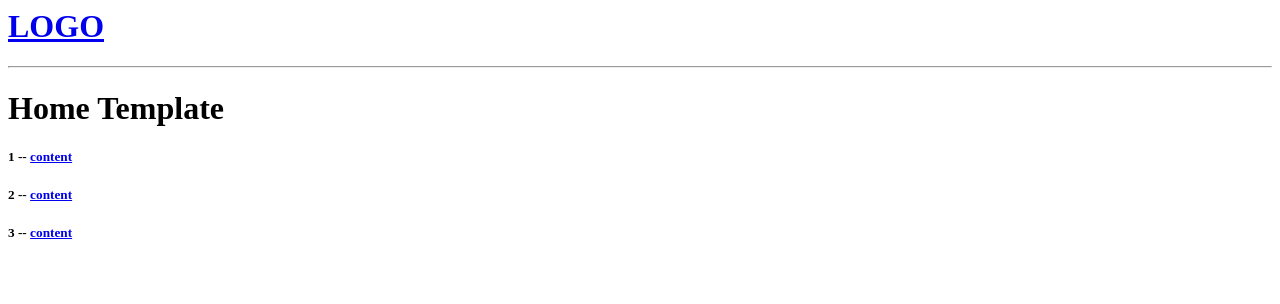
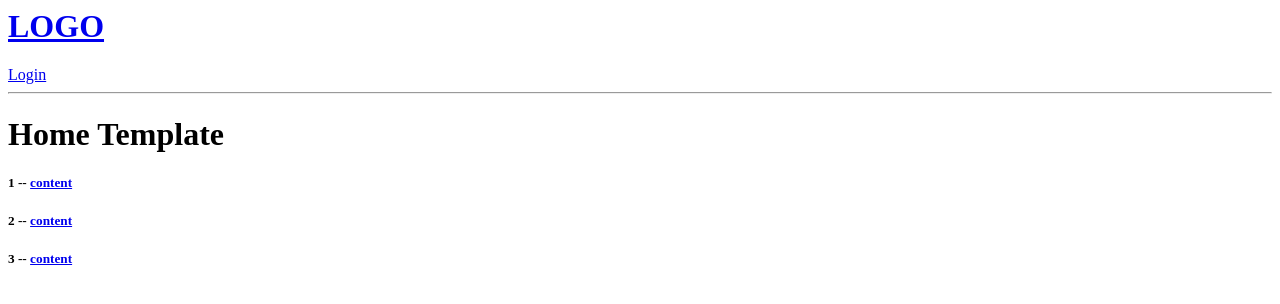
Before and after one commit to JayantThathireddy/CareerQuest, a Django app: page / in a window 1280 px wide. Shown: the top 304 px of the page. Run offline with Django 5.2, Linux system fonts and the light colour scheme.

Commit message:
views login

```diff
--- a/base/views.py
+++ b/base/views.py
@@ -6,6 +6,10 @@ rooms = [
     {'id':2, 'name':'content'},
     {'id':3, 'name':'content'}
 ]
+
+def loginPage(request):
+    context={}
+    return render(request, 'base/login.html', context)
 
 def home(request):
     context = {'rooms' : rooms}
--- a/templates/navbar.html
+++ b/templates/navbar.html
@@ -2,4 +2,7 @@
     <h1>LOGO</h1>
 </a>
 
+
+<a href= "{% url 'login' %}" >Login</a>
+
 <hr>
```
